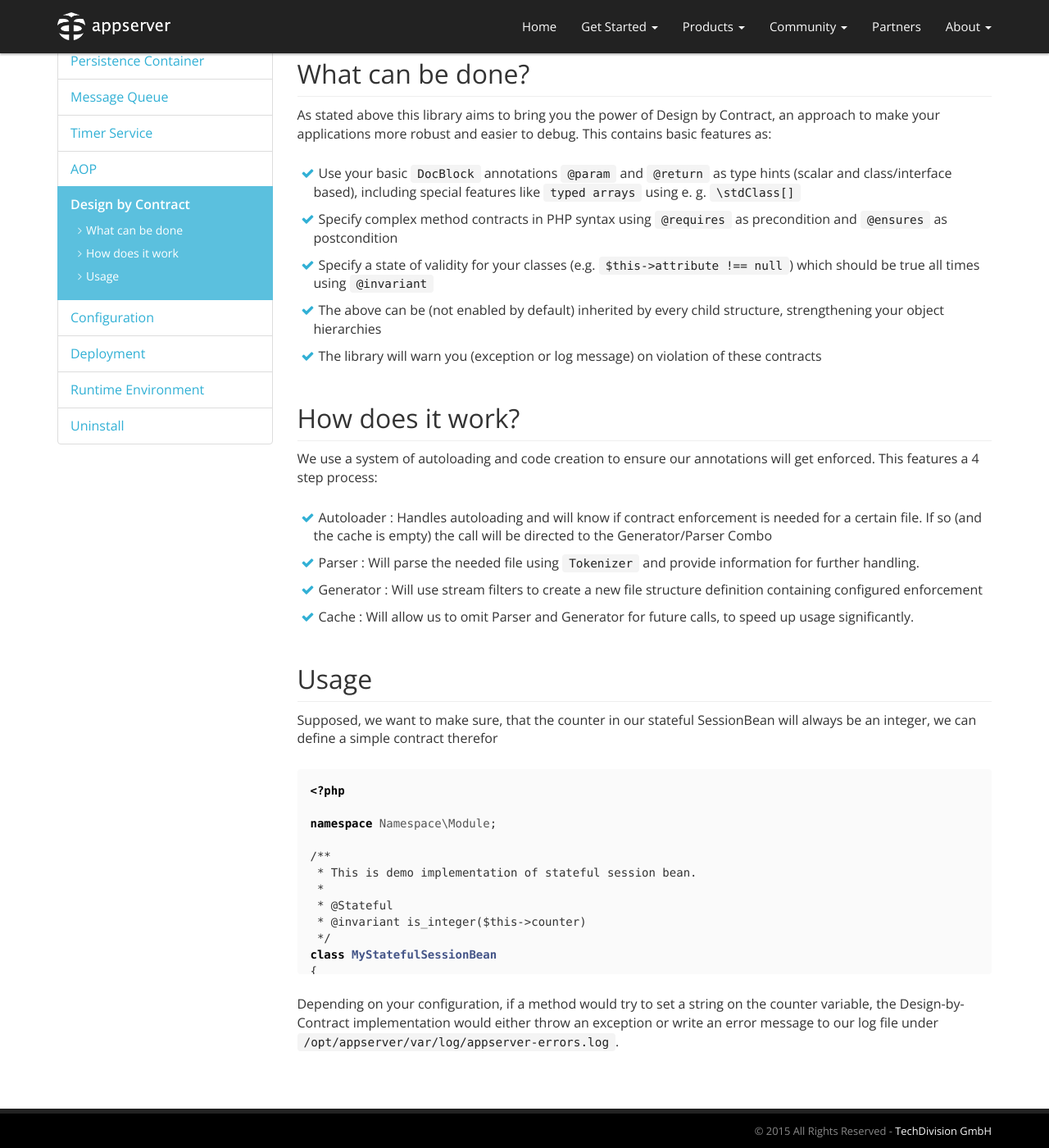
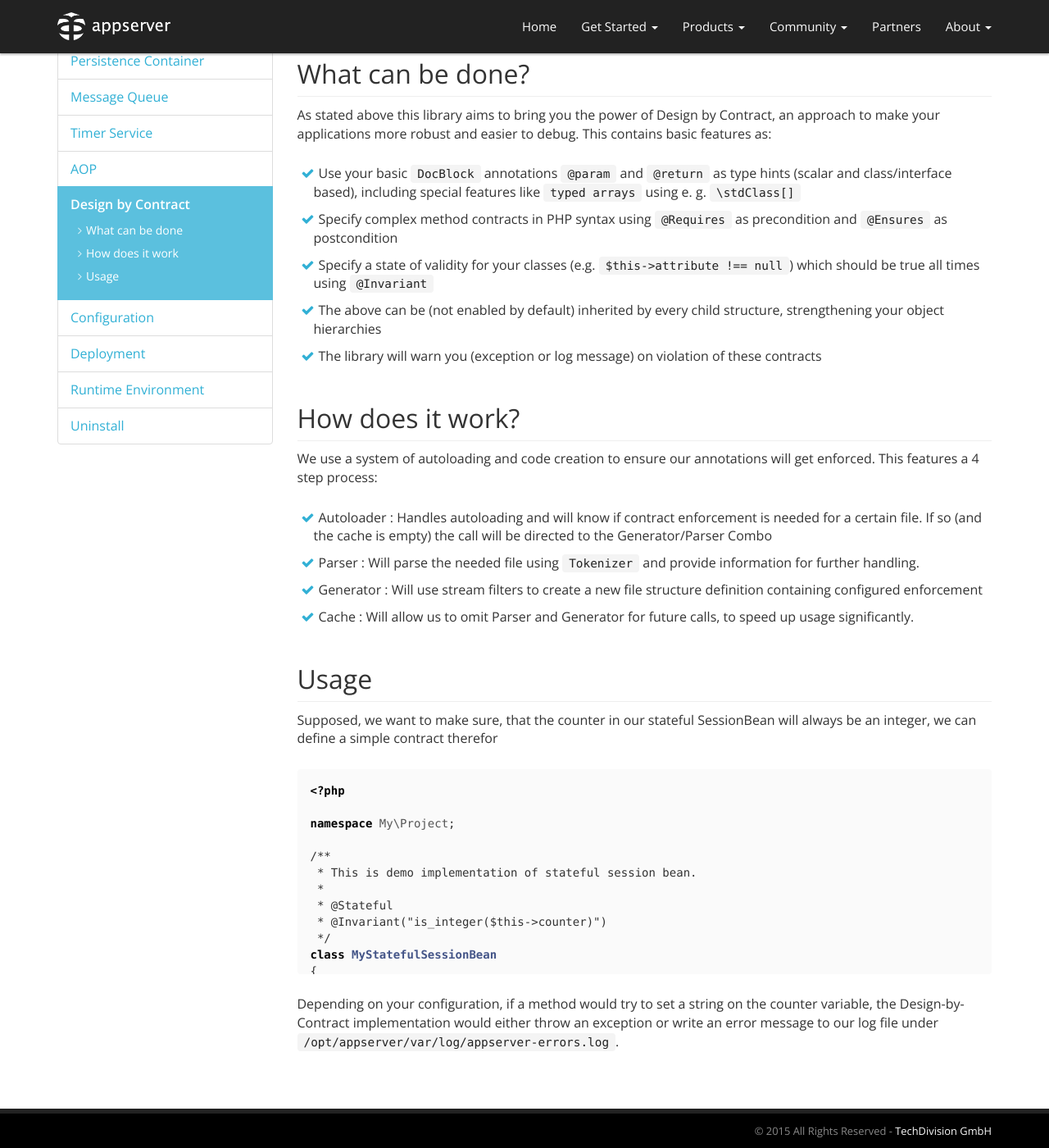
Before and after one commit to appserver-io/appserver, a Jekyll site: the page built from _docs/design-by-contract.md, in a window 1280 px wide and 1400 px high, scrolled down 336 px. Shown: the whole window at 82% size. Built offline with Jekyll 4.4.1, drawn with Linux system fonts in a browser that asks for light colours; nearby versions of some CDN libraries; library files that are not in the unit come from our copies; Markdown is read by kramdown in place of the engine named in the settings.

Commit message:
Update design-by-contract.md

````diff
--- a/_docs/design-by-contract.md
+++ b/_docs/design-by-contract.md
@@ -34,10 +34,10 @@ your applications more robust and easier to debug. This contains basic features
 
 - Use your basic `DocBlock` annotations `@param` and `@return` as type hints (scalar and class/interface
   based), including special features like `typed arrays` using e. g. `\stdClass[]`
-- Specify complex method contracts in PHP syntax using `@requires` as precondition and `@ensures` as
+- Specify complex method contracts in PHP syntax using `@Requires` as precondition and `@Ensures` as
   postcondition
 - Specify a state of validity for your classes (e.g. `$this->attribute !== null`) which should be true
-  all times using `@invariant`
+  all times using `@Invariant`
 - The above can be (not enabled by default) inherited by every child structure, strengthening your
   object hierarchies
 - The library will warn you (exception or log message) on violation of these contracts
@@ -62,13 +62,13 @@ define a simple contract therefor
 ```php
 <?php
 
-namespace Namespace\Module;
+namespace My\Project;
 
 /**
  * This is demo implementation of stateful session bean.
  *
  * @Stateful
- * @invariant is_integer($this->counter)
+ * @Invariant("is_integer($this->counter)")
  */
 class MyStatefulSessionBean
 {
````
